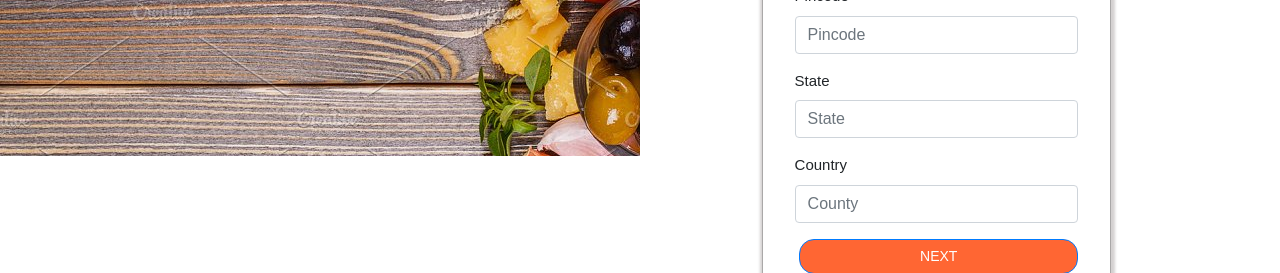
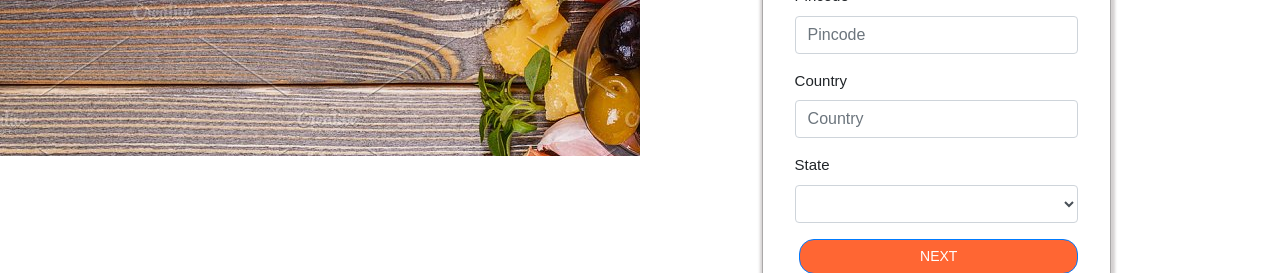
Before and after one commit to karthi2396/domorespices, an Angular app: page /signupFirst in a window 1280 px wide. Shown: the part 644-917 px from the top of the page. Built offline with nearby package versions, Linux system fonts and the light colour scheme.

Commit message:
Adding country list and fixing spelling mistakes

```diff
--- /dev/null
+++ b/src/app/i8n/countryStatesMapping.ts
@@ -0,0 +1,13 @@
+export class CountryStatesMapper {
+
+  getStatesByCountry(country) {
+    let listOfStates;
+
+    switch (country.toUpperCase()) {
+      case "INDIA":
+        listOfStates = ["Andhra Pradesh", "Arunachal Pradesh", "Assam", "Bihar", "Chhattisgarh", "Goa", "Gujarat", "Haryana", "Himachal Pradesh", "Jammu and Kashmir", "Jharkhand", "Karnataka", "Kerala", "Madhya Pradesh", "Maharashtra", "Manipur", "Meghalaya", "Mizoram", "Nagaland", "Orissa", "Punjab", "Rajasthan", "Sikkim", "Tamil Nadu", "Telagana", "Tripura", "Uttaranchal", "Uttar Pradesh", "West Bengal", "Andaman and Nicobar Islands", "Chandigarh", "Dadar and Nagar Haveli", "Daman and Diu", "Delhi", "Lakshadeep", "Pondicherry"];
+    }
+    return listOfStates
+  }
+
+}
--- a/src/app/signup-one/signup-one.component.html
+++ b/src/app/signup-one/signup-one.component.html
@@ -5,7 +5,6 @@
     <p>Login or register from here to access.</p>
   </div>
 </div>
-
 <div class="main align-item-center">
   <div class="col-md-8 col-sm-12">
     <div class="login-form myform">
@@ -16,50 +15,51 @@
         </button>
       </div>
       <form [formGroup]="signupFirstPage" #userForm="ngForm" (ngSubmit)="signup()">
-           <div class="form-group" >
+        <div class="form-group">
           <label>First Name</label>
-
-              <input type="text" [(ngModel)]="singnupPage.fristName" class="form-control form-control-m"
-              formControlName="firstName" name="fristName" placeholder="First name">
-              <span class="help-block"  id="fristName" *ngIf="signupFirstPage.get('firstName').invalid&&userForm.submitted">
+          <input type="text" [(ngModel)]="singnupPage.firstName" class="form-control form-control-m"
+                 formControlName="firstName" name="firstName" placeholder="First name">
+          <span class="help-block" id="firstName" *ngIf="signupFirstPage.get('firstName').invalid&&userForm.submitted">
             Firstname is required
             </span>
         </div>
-           <div class="form-group" >
+        <div class="form-group">
           <label>Last Name</label>
-
           <input [(ngModel)]="singnupPage.lastName" type="text" class="form-control form-control-m"
                  formControlName="lastName" name="lastName" placeholder="Last name">
           <span class="help-block" id="lastName" *ngIf="signupFirstPage.get('lastName').invalid&&userForm.submitted">
             Lastname is required
             </span>
         </div>
-         <div class="form-group" >
+        <div class="form-group">
           <label>Middle Name</label>
-
           <input [(ngModel)]="singnupPage.middleName" type="text" class="form-control form-control-m"
                  formControlName="middleName" name="middleName" placeholder="Middle name">
-           <span class="help-block" id="middleName" *ngIf="signupFirstPage.get('middleName').invalid&&userForm.submitted">
+          <span class="help-block" id="middleName"
+                *ngIf="signupFirstPage.get('middleName').invalid&&userForm.submitted">
             Middle name is required
             </span>
         </div>
-     <div class="form-group" >
+        <div class="form-group">
           <label>Email</label>
           <input [(ngModel)]="singnupPage.email" type="email" class="form-control form-control-m"
-       formControlName="mail" name="email" placeholder="Email" pattern="[a-zA-Z0-9.!#$%&amp;’*+/=?^_`{|}~-]+@[a-zA-Z0-9-]+(?:\.[a-zA-Z0-9-]+)+">
+                 formControlName="mail" name="email" placeholder="Email"
+                 pattern="[a-zA-Z0-9.!#$%&amp;’*+/=?^_`{|}~-]+@[a-zA-Z0-9-]+(?:\.[a-zA-Z0-9-]+)+">
           <span class="help-block" id="email" *ngIf="signupFirstPage.get('mail').invalid&&userForm.submitted">
             Email address is either empty or not required
             </span>
         </div>
-     <div class="form-group" >
+        <div class="form-group">
           <label>Mobile Number</label>
           <input [(ngModel)]="singnupPage.mobileNumber" type="number" class="form-control form-control-m"
-       formControlName="mobileNumber" name="mobileNumber" placeholder="Mobile Number" pattern="^(\+91[\-\s]?)?[0]?(91)?[789]\d{9}$">
-       <span class="help-block" id="alternateEmail" *ngIf="signupFirstPage.get('mobileNumber').invalid&&userForm.submitted">
+                 formControlName="mobileNumber" name="mobileNumber" placeholder="Mobile Number"
+                 pattern="^(\+91[\-\s]?)?[0]?(91)?[789]\d{9}$">
+          <span class="help-block" id="alternateEmail"
+                *ngIf="signupFirstPage.get('mobileNumber').invalid&&userForm.submitted">
             Mobile number is either empty or not in the right format
             </span>
         </div>
-     <div class="form-group" >
+        <div class="form-group">
           <label>Address</label>
           <input [(ngModel)]="singnupPage.address" type="text" class="form-control form-control-m"
                  formControlName="userAddress" name="address" placeholder="Address">
@@ -84,26 +84,29 @@
             </span>
         </div>
         <div class="form-group">
-      <label>State</label>
-      <input [(ngModel)]="singnupPage.state" type="text" class="form-control form-control-m"
-       formControlName="userState" name="state" placeholder="State">
-       <span class="help-block" id="state" *ngIf="signupFirstPage.get('userState').invalid&&userForm.submitted">
-          State name is required
+          <label>Country</label>
+          <input [(ngModel)]="singnupPage.country" type="text" class="form-control form-control-m"
+                 formControlName="userCountry" name="country" placeholder="Country">
+          <span class="help-block" id="country" *ngIf="signupFirstPage.get('userCountry').invalid&&userForm.submitted">
+            Country name is required
             </span>
         </div>
         <div class="form-group">
-      <label>Country</label>
-      <input [(ngModel)]="singnupPage.country" type="text" class="form-control form-control-m"
-       formControlName="userCountry" name="country" placeholder="County">
-       <span class="help-block" id="country" *ngIf="signupFirstPage.get('userCountry').invalid&&userForm.submitted">
-          Country name is required
+          <label>State</label>
+          <br>
+          <select [(ngModel)]="singnupPage.state" formControlName="userState" class="form-control form-control-m">
+            <option *ngFor="let state of fetchAllStatesByCountry('India')" value={{state}}>
+              {{state}}
+            </option>
+          </select>
+          <span class="help-block" id="state" *ngIf="signupFirstPage.get('userState').invalid&&userForm.submitted">
+            State is required
             </span>
         </div>
         <div class="below-links">
           <div class="col-md-12 text-center ">
             <button type="submit" class=" btn btn-block mybtn btn-primary tx-tfm">next</button>
           </div>
-
         </div>
       </form>
     </div>
--- a/src/app/signup-one/signup-one.component.ts
+++ b/src/app/signup-one/signup-one.component.ts
@@ -1,6 +1,7 @@
 import { Component, OnInit } from '@angular/core';
 import { FormBuilder, FormGroup, Validators } from '@angular/forms';
 import { SignupFirstPageVO } from './signupFirstPage-vo';
+import {CountryStatesMapper} from "../i8n/countryStatesMapping";
 
 @Component({
   selector: 'app-signup-one',
@@ -9,21 +10,25 @@
 })
 export class SignupOneComponent implements OnInit {
 
-  constructor(private formBuilder: FormBuilder) { }
+  constructor(private formBuilder: FormBuilder) {
+  }
+
   signupFirstPage: FormGroup;
+  states: [];
   singnupPage = new SignupFirstPageVO();
+
   ngOnInit() {
     this.signupFirstPage  =  this.formBuilder.group({
       firstName: ['', Validators.required],
-      lastName: ['', Validators.required],
-      middleName: ['', Validators.required],
+      lastName: [],
+      middleName: [],
       mail: ['', Validators.required],
       mobileNumber: ['', Validators.required],
       userAddress: ['', Validators.required],
       userCity: ['', Validators.required],
       userPincode: ['', Validators.required],
-      userState: ['', Validators.required],
       userCountry: ['', Validators.required],
+      userState: ['', Validators.required]
   });
   }
 
@@ -33,4 +38,9 @@
     }
   }
 
+  fetchAllStatesByCountry(country) {
+    this.states = new CountryStatesMapper().getStatesByCountry(country);
+    return this.states
+  }
+
 }
--- a/src/app/signup-one/signupFirstPage-vo.ts
+++ b/src/app/signup-one/signupFirstPage-vo.ts
@@ -1,5 +1,5 @@
 export class SignupFirstPageVO {
-    fristName: string;
+    firstName: string;
     lastName: string;
     middleName: string;
     email: string;
```
Lines whose indentation alone changed are shown as unchanged.
